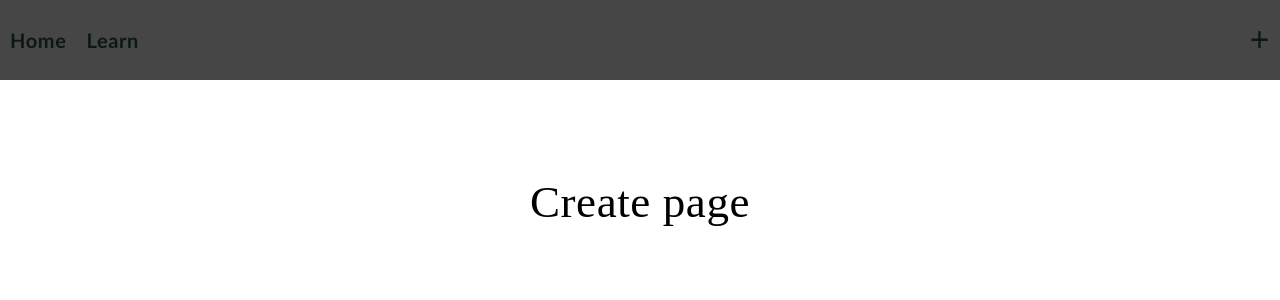
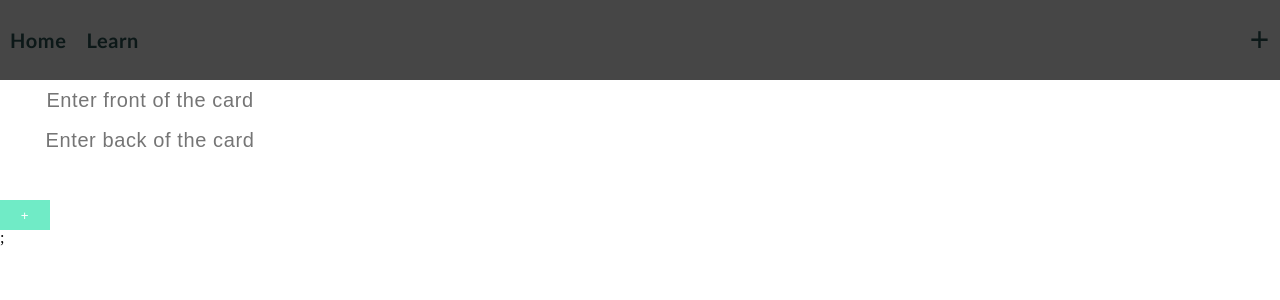
Before and after one commit to HIELIYA2/srs-learning, a React (Create React App) app in the folder frontend/: page /create in a window 1280 px wide. Shown: the top 300 px of the page. Built offline with nearby package versions, Linux system fonts and the light colour scheme.

Commit message:
edit creat page

```diff
--- a/frontend/src/pages/create/create.css
+++ b/frontend/src/pages/create/create.css
@@ -1,8 +1,46 @@
-.create-page {
+.inputs-form {
+    padding-top: 90px;
+    display: flex;
+    flex-direction: column;
+    align-items: center;
+    justify-content: center;
 }
-.create-title {
-    font-size: 45px;
+.input-container {
+    /* margin: 10px; */
     display: flex;
     justify-content: center;
-    margin-top: 100px;
+    align-items: center;
 }
+
+.term-input,
+.definition-input {
+    width: 300px;
+    height: 40px;
+    font-size: 20px;
+    display: flex;
+    justify-content: center;
+    align-items: center;
+    border: none;
+    text-align: center;
+}
+.term-input::placeholder,
+.definition-input::placeholder {
+    text-align: center;
+}
+
+.form-add-button {
+    border: none;
+    background-color: rgb(112, 235, 198);
+    color: rgb(255, 255, 255);
+    width: 50px;
+    height: 30px;
+    margin-top: 40px;
+}
+.form-add-button:hover {
+    cursor: pointer;
+    background-color: rgb(37, 250, 186);
+}
+.form-add-button:hover {
+    cursor: pointer;
+    background-color: rgb(37, 250, 186);
+}
--- a/frontend/src/pages/create/create.tsx
+++ b/frontend/src/pages/create/create.tsx
@@ -1,12 +1,11 @@
 import React from 'react';
+import AddCard from '../../cmps/addCard/addCard';
 import './create.css';
 
-function Create() {
-    return (
-        <div className="create-page">
-            <h1 className="create-title">Create page</h1>
-        </div>
-    );
-}
+const Create = () => (
+    <div>
+        <AddCard />
+    </div>
+);
 
 export default Create;
```
